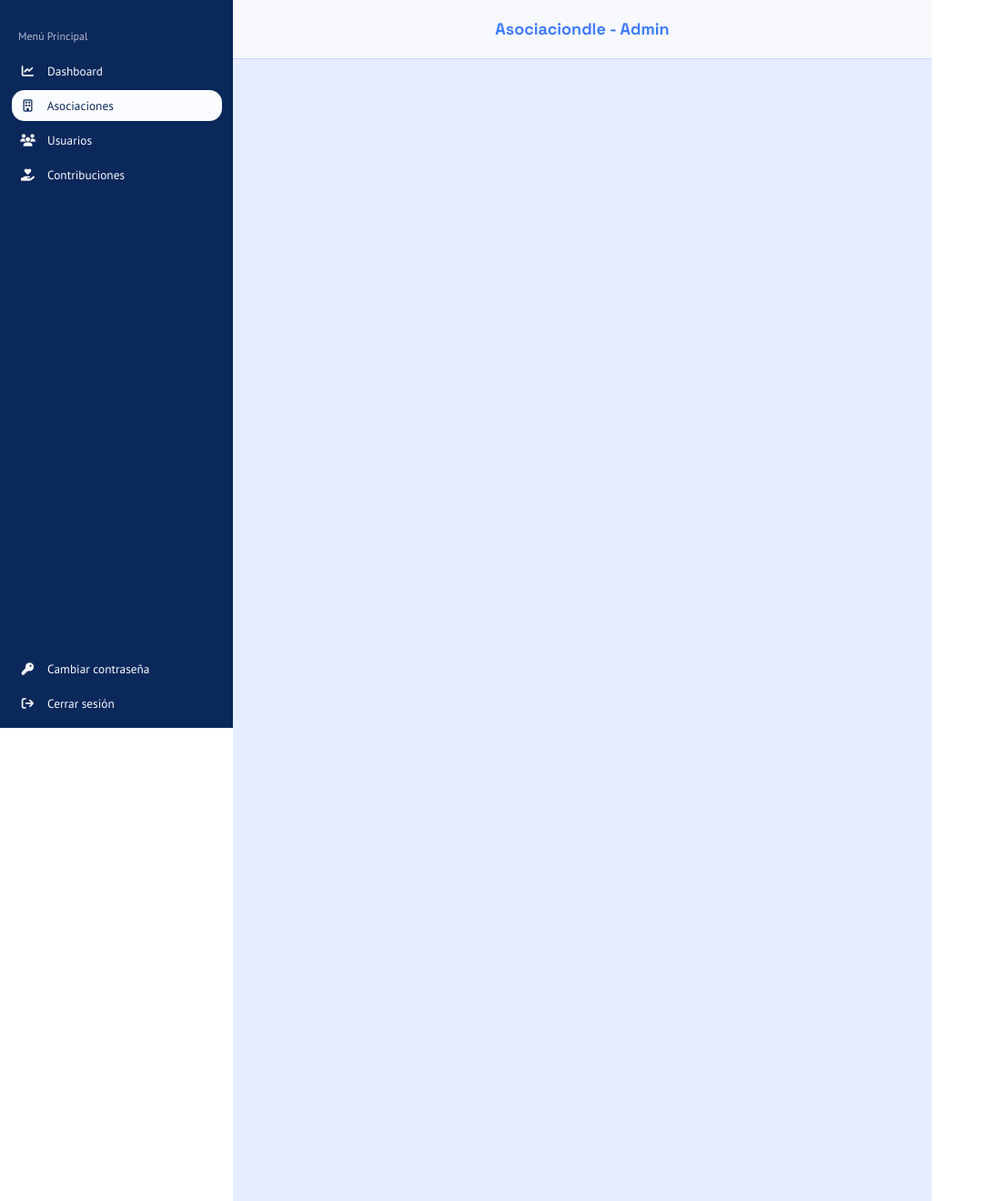
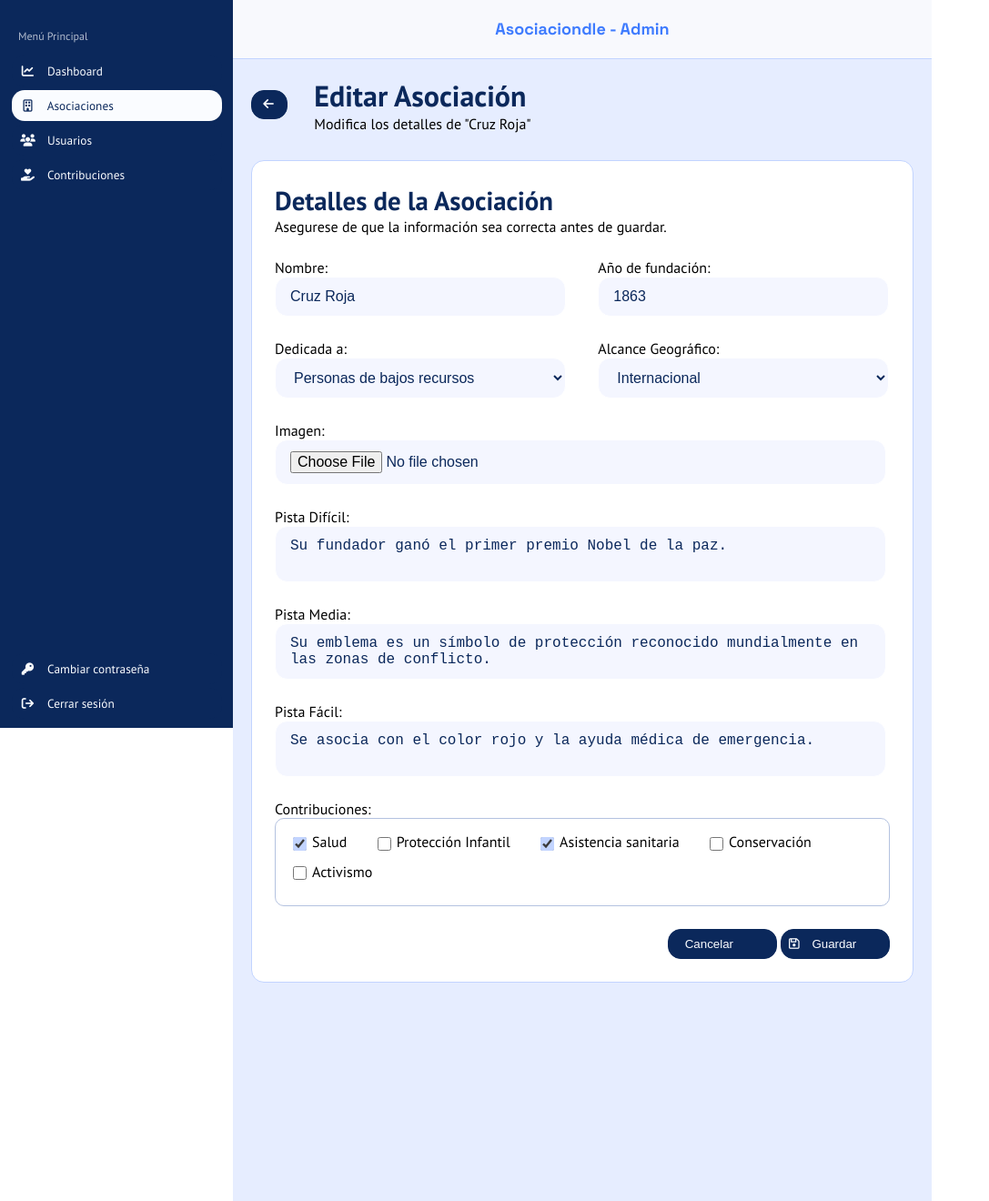
Before and after one commit to sergiodiazpereira/proyectoGrupo1, a PHP site: page /vistaModificarAsociacion.html in a window 1280 px wide. Shown: the top 1320 px of the page at 91% size, without its empty margins (0-1087 px from the left). Run offline with PHP 8.4, Linux system fonts and the light colour scheme.

Commit message:
vista modificar asociacion

```diff
--- a/diseño/mockups/admin/santi/css/style.css
+++ b/diseño/mockups/admin/santi/css/style.css
@@ -596,6 +596,10 @@ ul {
       padding-left: 10px;
     }
 
+    a {
+      text-decoration: none;
+    }
+
   }
 
 }
--- a/diseño/mockups/admin/santi/vistaModificarAsociacion.html
+++ b/diseño/mockups/admin/santi/vistaModificarAsociacion.html
@@ -70,6 +70,129 @@
         </ul>
     </nav>
     <main>
+        <!-- Gestión de Asociaciones -->
+        <div id="bloqueGestionAsociaciones">
+            <div id="volver">
+                <a href="">
+                    <button>
+                        <i class="fa-solid fa-arrow-left"></i>
+                    </button>
+                </a>
+            </div>
+            <div id="tituloSubtitulo">
+                <h1>Editar Asociación</h1>
+                <p>Modifica los detalles de "Cruz Roja"</p>
+            </div>
+        </div>
+
+        <!-- Formulario Asociaciones-->
+        <div id="bloqueFormularioAsociaciones">
+            <div id="formulario-head">
+                <h2>Detalles de la Asociación</h2>
+                <p>Asegurese de que la información sea correcta antes de guardar.</p>
+            </div>
+            <div id="formulario-main">
+                <div id="formAsociacion">
+
+                    <!-- Nombre + Año -->
+                    <div class="fila">
+                        <div class="campo">
+                            <label>Nombre:</label><br>
+                            <input type="text" value="Cruz Roja">
+                        </div>
+
+                        <div class="campo">
+                            <label>Año de fundación:</label><br>
+                            <input type="text" value="1863">
+                        </div>
+                    </div>
+
+                    <!-- Dedicada a + Alcance -->
+                    <div class="fila">
+                        <div class="campo">
+                            <label>Dedicada a:</label><br>
+                            <select name="categoria" id="categoriaDedicacion">
+                                <option value="1">Personas con discapacidad</option>
+                                <option value="2">Refugiados y migrantes</option>
+                                <option value="3">Estudiantes y jóvenes</option>
+                                <option value="4" selected="selected">Personas de bajos recursos</option>
+                            </select>
+                        </div>
+
+                        <div class="campo">
+                            <label>Alcance Geográfico:</label><br>
+                            <select name="alcanceGeografico" id="alcanceGeografico">
+                                <option value="1">Global</option>
+                                <option value="2">Continental</option>
+                                <option value="2" selected="selected">Internacional</option>
+                                <option value="3">Nacional</option>
+                                <option value="4">Autonómico</option>
+                            </select>
+                        </div>
+                    </div>
+
+                    <!-- Imagen -->
+                    <div class="fila">
+                        <div class="campo-grande">
+                            <label>Imagen:</label><br>
+                            <input type="file">
+                        </div>
+                    </div>
+
+                    <!-- Pista difícil -->
+                    <div class="fila">
+                        <div class="campo-grande">
+                            <label>Pista Difícil:</label><br>
+                            <textarea>Su fundador ganó el primer premio Nobel de la paz.</textarea>
+                        </div>
+                    </div>
+
+                    <!-- Pista media -->
+                    <div class="fila">
+                        <div class="campo-grande">
+                            <label>Pista Media:</label><br>
+                            <textarea>Su emblema es un símbolo de protección reconocido mundialmente en las zonas de conflicto.</textarea>
+                        </div>
+                    </div>
+
+                    <!-- Pista fácil -->
+                    <div class="fila">
+                        <div class="campo-grande">
+                            <label>Pista Fácil:</label><br>
+                            <textarea>Se asocia con el color rojo y la ayuda médica de emergencia.</textarea>
+                        </div>
+                    </div>
+
+                    <!-- Contribuciones -->
+                    <div class="fila">
+                        <label>Contribuciones:</label><br>
+                        <div id="cuadroContribuciones">
+                            <div class="tag"><input type="checkbox" value="Salud" checked>Salud</div>
+                            <div class="tag"><input type="checkbox" value="Protección Infantil">Protección Infantil
+                            </div>
+                            <div class="tag"><input type="checkbox" value="Asistencia Sanitaria" checked>Asistencia
+                                sanitaria</div>
+                            <div class="tag"><input type="checkbox" value="Conservación">Conservación</div>
+                            <div class="tag"><input type="checkbox" value="Activismo">Activismo</div>
+                        </div>
+                    </div>
+
+                </div>
+            </div>
+            <div id="formulario-footer">
+                <a href="">
+                    <button>
+                        <span>Cancelar</span>
+                    </button>
+                </a>
+                <a href="">
+                    <button>
+                        <i class="fa-regular fa-floppy-disk"></i>
+                        <span>Guardar</span>
+                    </button>
+                </a>
+            </div>
+        </div>
     </main>
 </body>
 
```
